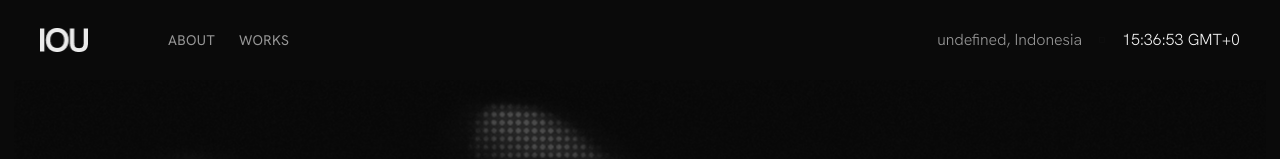
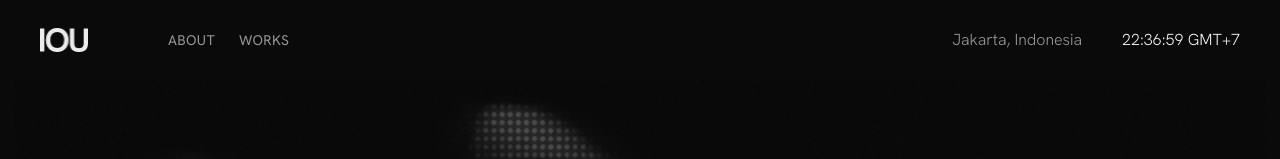
Before and after one commit to rikobediatra/IOU-studio, a Next.js app: page / in a window 1280 px wide. Shown: the top 159 px of the page. Built offline with nearby package versions, Linux system fonts and the light colour scheme; no server answers.

Commit message:
Fix: GMT timezone jakarta

```diff
--- a/package.json
+++ b/package.json
@@ -1,6 +1,6 @@
 {
   "name": "iou_company_profile",
-  "version": "0.1.0",
+  "version": "1.0.0",
   "private": true,
   "scripts": {
     "dev": "next dev",
--- a/src/components/ui/TopProgressBar.jsx
+++ b/src/components/ui/TopProgressBar.jsx
@@ -113,7 +113,7 @@ export default function TopProgressBar() {
 
   return (
     <div
-      className="pointer-events-none fixed top-0 left-0 right-0 z-[9999] h-1"
+      className="pointer-events-none fixed top-0 left-0 right-0 z-9999 h-1"
       aria-hidden="true"
     >
       <div
--- a/src/components/ui/localInfo.jsx
+++ b/src/components/ui/localInfo.jsx
@@ -1,7 +1,7 @@
 "use client";
 
 import { useState, useEffect } from "react";
-import { Square } from "phosphor-react"
+import { Square } from "phosphor-react";
 
 export default function LocalInfo({ textColor, bgColor }) {
   const [time, setTime] = useState("");
@@ -10,32 +10,36 @@ export default function LocalInfo({ textColor, bgColor }) {
   const squareColor = bgColor === 'bg-foreground' ? '#EBEBEB' : '#181818';
 
   useEffect(() => {
-    const timeZone = Intl.DateTimeFormat().resolvedOptions().timeZone;
-    const locale = navigator.language;
+    const targetTimeZone = "Asia/Jakarta";
 
-    const city = timeZone.split("/")[1]?.replace("_", " ");
+    const city = "Jakarta";
     const country = "Indonesia";
 
     const updateClock = () => {
       const now = new Date();
 
-      const formattedTime = now.toLocaleTimeString(locale, {
+      const formattedTime = now.toLocaleTimeString("id-ID", {
+        timeZone: targetTimeZone,
         hour: "2-digit",
         minute: "2-digit",
-        second: '2-digit',
-        hour12: false
+        second: "2-digit",
+        hour12: false,
       });
 
-      const offset = -now.getTimezoneOffset() / 60;
-      const gmtString = `GMT${offset >= 0 ? "+" : ""}${offset}`;
+      const timeZoneOffset = new Intl.DateTimeFormat("en-US", {
+        timeZone: targetTimeZone,
+        timeZoneName: "shortOffset",
+      })
+        .formatToParts(now)
+        .find((part) => part.type === "timeZoneName")?.value || "GMT+7";
 
       setLocation(`${city}, ${country}`);
-      setTime(formattedTime);
-      setGmt(gmtString);
+      setTime(formattedTime.replace(/\./g, ":"));
+      setGmt(timeZoneOffset);
     };
 
     updateClock();
-    const interval = setInterval(updateClock, 60000);
+    const interval = setInterval(updateClock, 1000);
 
     return () => clearInterval(interval);
   }, []);
@@ -44,7 +48,7 @@ export default function LocalInfo({ textColor, bgColor }) {
     <div className={`${textColor} flex items-center gap-4 text-[1rem] font-light tracking-[-2%]`}>
       <span className="opacity-60 hover:opacity-100">{location}</span>
       <span className={`opacity-60 hover:opacity-100 ${bgColor}`}>
-        <Square width={8} height={8} color={`${squareColor}`}/>
+        <Square width={8} height={8} color={`${squareColor}`} />
       </span>
       <span>
         {time} {gmt}
```
